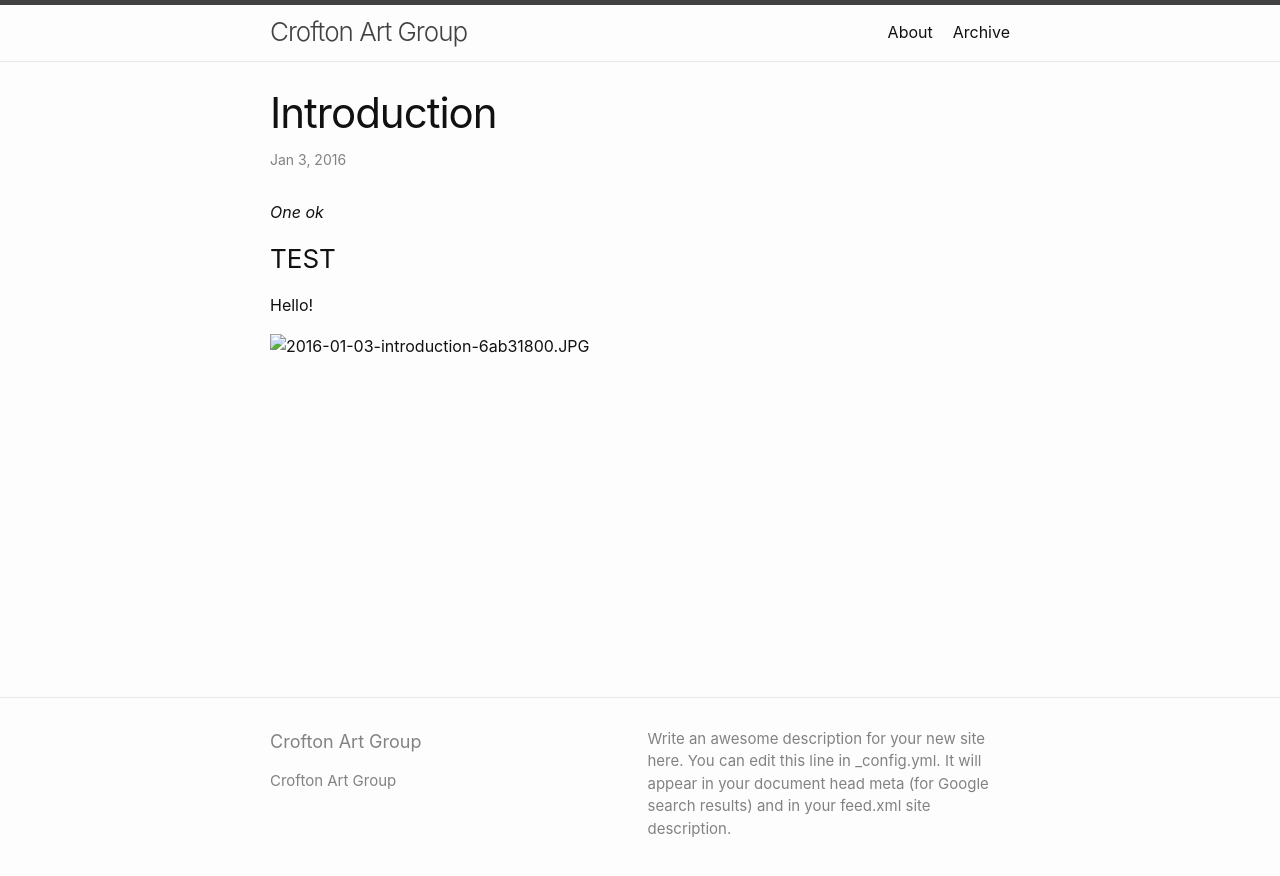
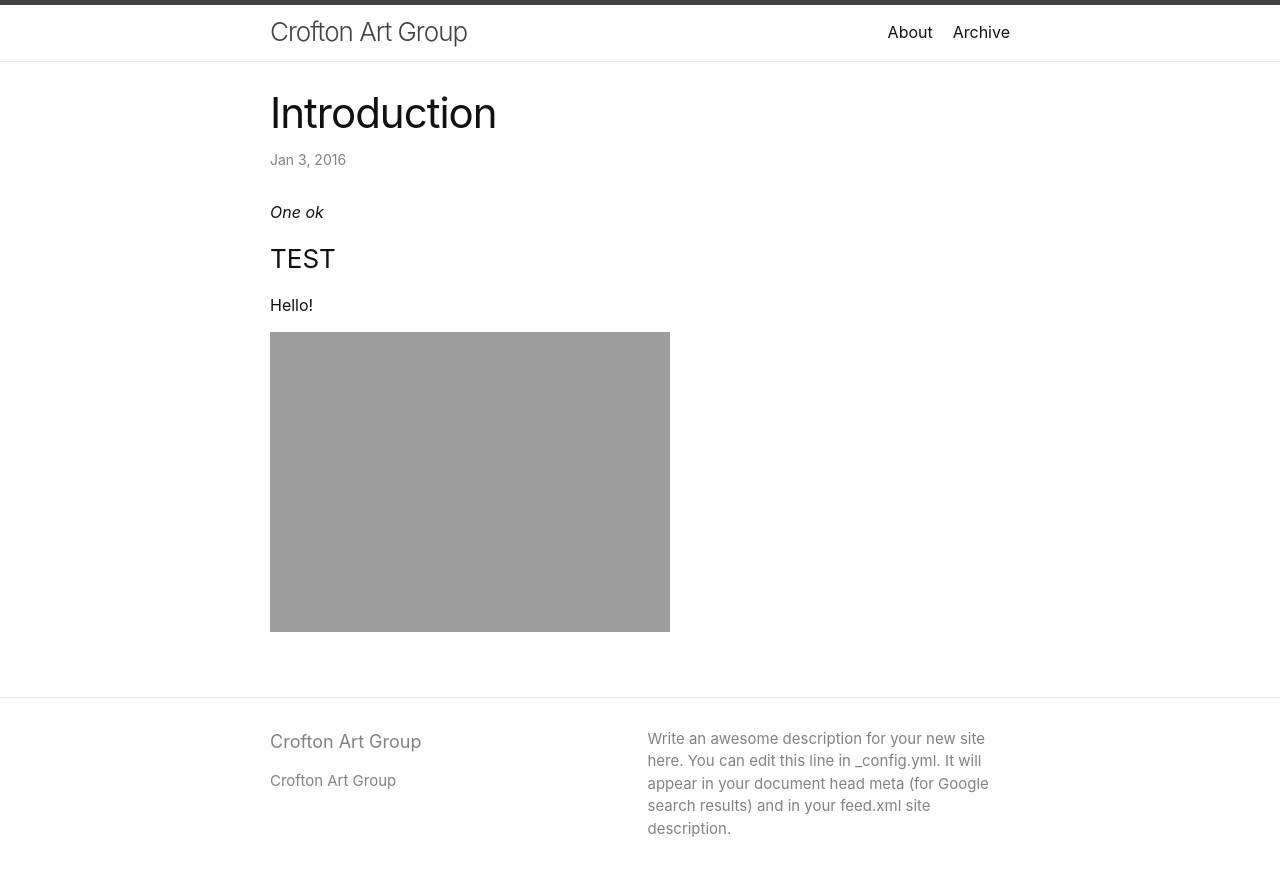
Before and after one commit to croftonartgroupuk/croftonartgroupuk.github.io, a Jekyll site: the page built from _posts/2016-01-03-introduction.md, in a window 1280 px wide. Shown: the top 876 px of the page. Built offline with Jekyll 4.4.1, drawn with Linux system fonts in a browser that asks for light colours.

Commit message:
Update 2016-01-03-introduction.md

```diff
--- a/_posts/2016-01-03-introduction.md
+++ b/_posts/2016-01-03-introduction.md
@@ -13,4 +13,4 @@ Hello!
 
 
 
-<img alt="2016-01-03-introduction-6ab31800.JPG" src="img/2016-01-03-introduction-6ab31800.JPG" width="" height="" >
+![](../assets/img/IMGP3125%20[640x480].JPG)
```
